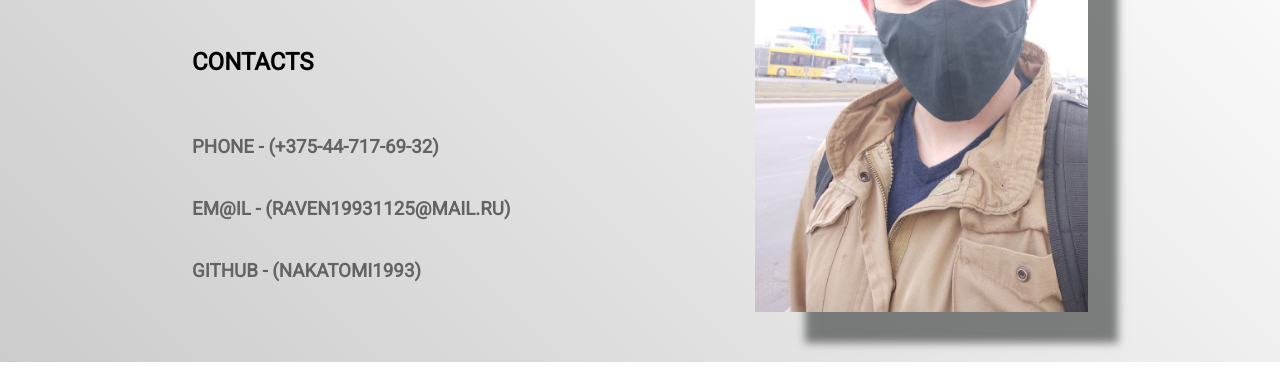
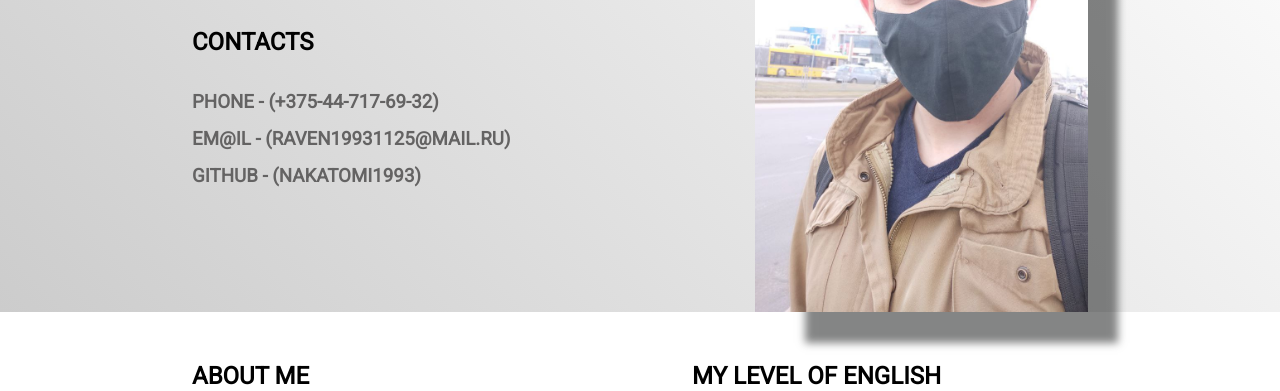
Before and after one commit to Nakatomi1993/rsschool-cv, a plain HTML site: page index.html in a window 1280 px wide. Shown: the part 358-749 px from the top of the page. Drawn offline with Linux system fonts and the light colour scheme.

Commit message:
refactor: code

```diff
--- a/index.html
+++ b/index.html
@@ -2,8 +2,6 @@
 <html lang="en">
 <head>
     <meta charset="UTF-8">
-    <meta name="viewport"
-          content="width=device-width, user-scalable=no, initial-scale=1.0, maximum-scale=1.0, minimum-scale=1.0">
     <meta http-equiv="X-UA-Compatible" content="ie=edge">
     <link rel="stylesheet" href="style.css">
     <link rel="icon" href="assets/img/logo-rs.ico">
@@ -37,7 +35,7 @@
         <div class="name_contacts">
             <h1>Vitali Vaitsiakhocich</h1>
             <h2>Contacts</h2>
-            <h3><a href="tel:+375(29) 123-45-67">Phone - (+375-44-717-69-32)</a></h3>
+            <h3><a href="tel:+375(29)123-45-67">Phone - (+375-44-717-69-32)</a></h3>
             <h3><a href="https://e.mail.ru/inbox/?back=1" target="_blank">Em@il - (raven19931125@mail.ru)</a></h3>
             <h3><a href="https://github.com/Nakatomi1993/rsschool-cv" target="_blank">GitHub - (nakatomi1993)</a></h3>
         </div>
--- a/style.css
+++ b/style.css
@@ -61,10 +61,10 @@ h1,h2,h3{
   color: #343434;
 }
 .name_contacts h2 {
-  padding: 50px 0 20px 0;
+  padding: 30px 0 20px 0;
 }
 .name_contacts h3{
-  padding: 40px 0 0 0;
+  padding: 15px 0 0 0;
 }
 .name_contacts h3 a{
   color: #646363;
```
